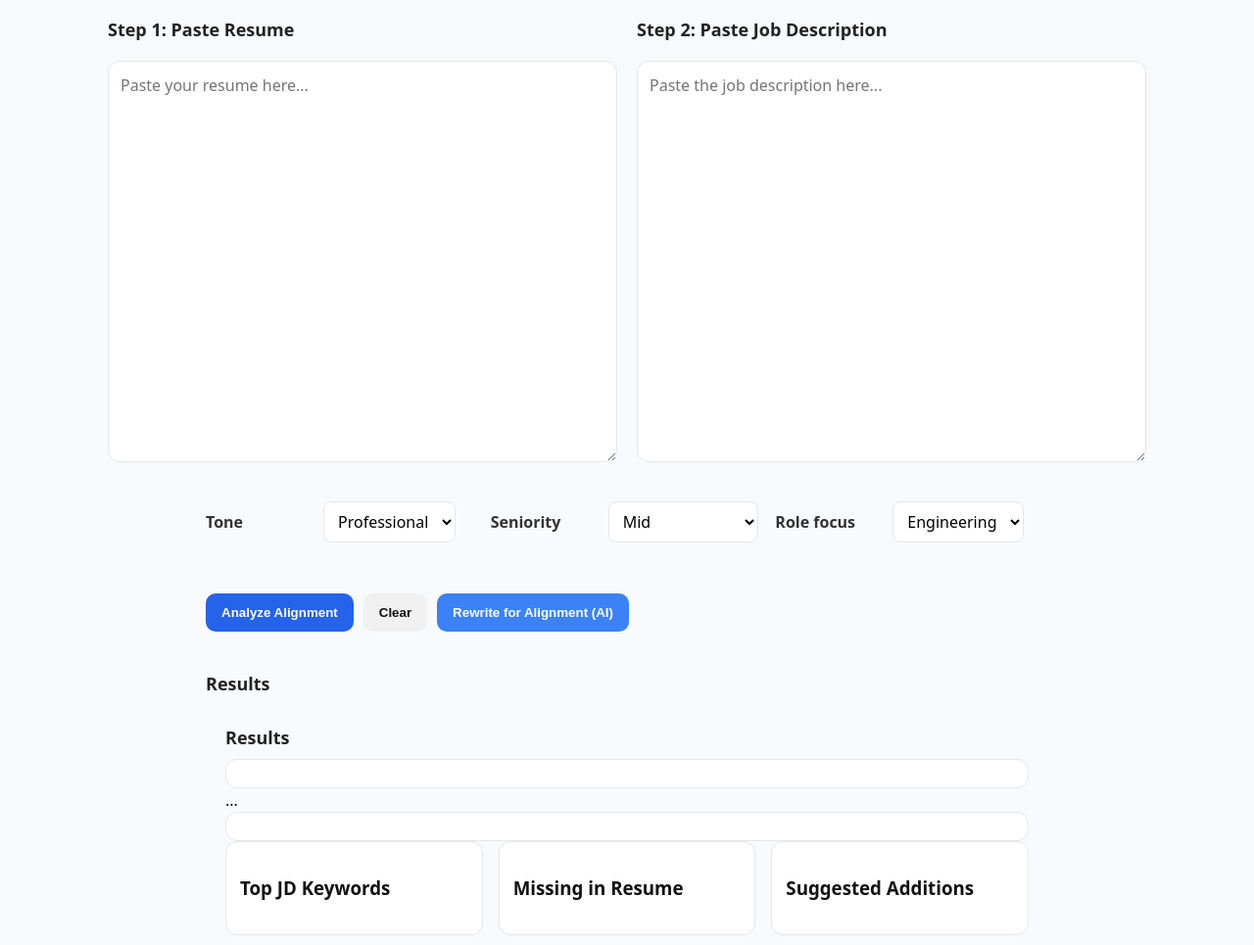
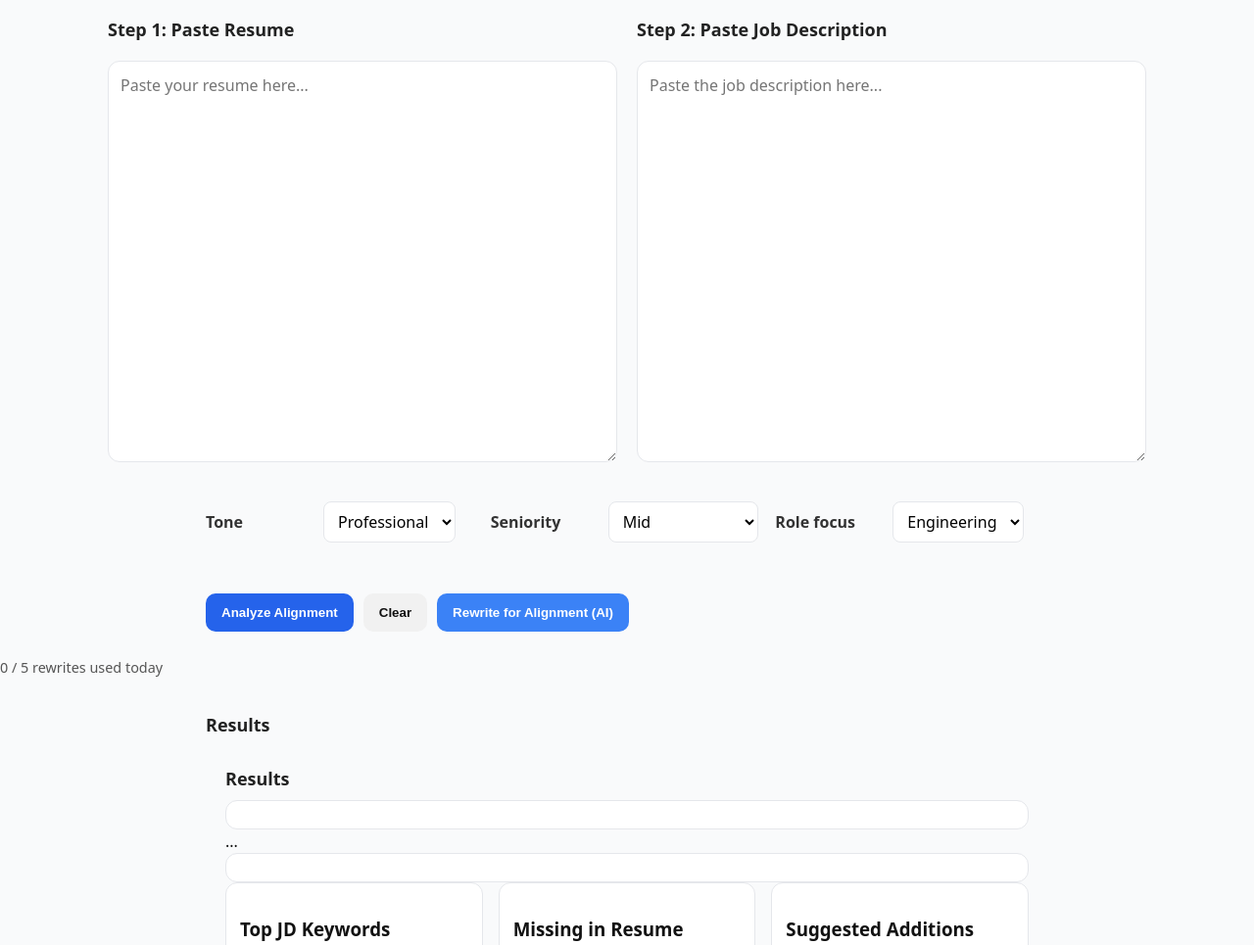
Before and after one commit to ToddTestingVibeCoding/resume-optimizer-mvp, a website: page index.html in a window 1280 px wide. Shown: the part 135-1100 px from the top of the page at 98% size. Drawn offline with Linux system fonts and the light colour scheme.

Commit message:
feat: add usage counter display under action buttons

```diff
--- a/index.html
+++ b/index.html
@@ -69,6 +69,10 @@
     <button id="clearBtn" class="secondary">Clear</button>
     <button id="rewriteBtn" class="ai-btn">Rewrite for Alignment (AI)</button>
   </div>
+  <!-- Commit: feat: add usage counter display under action buttons -->
+<p id="usageCounter" style="color:#555; font-size:0.9em; margin-top:6px;">
+  0 / 5 rewrites used today
+</p>
 
   <!-- Results -->
   <section class="container-narrow results">
```
